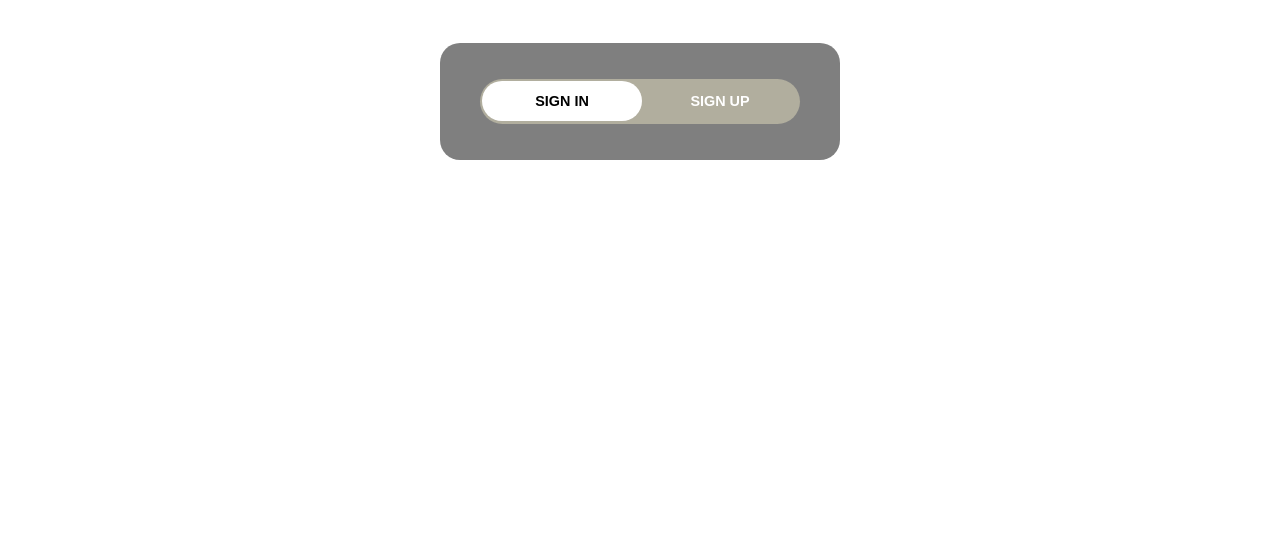
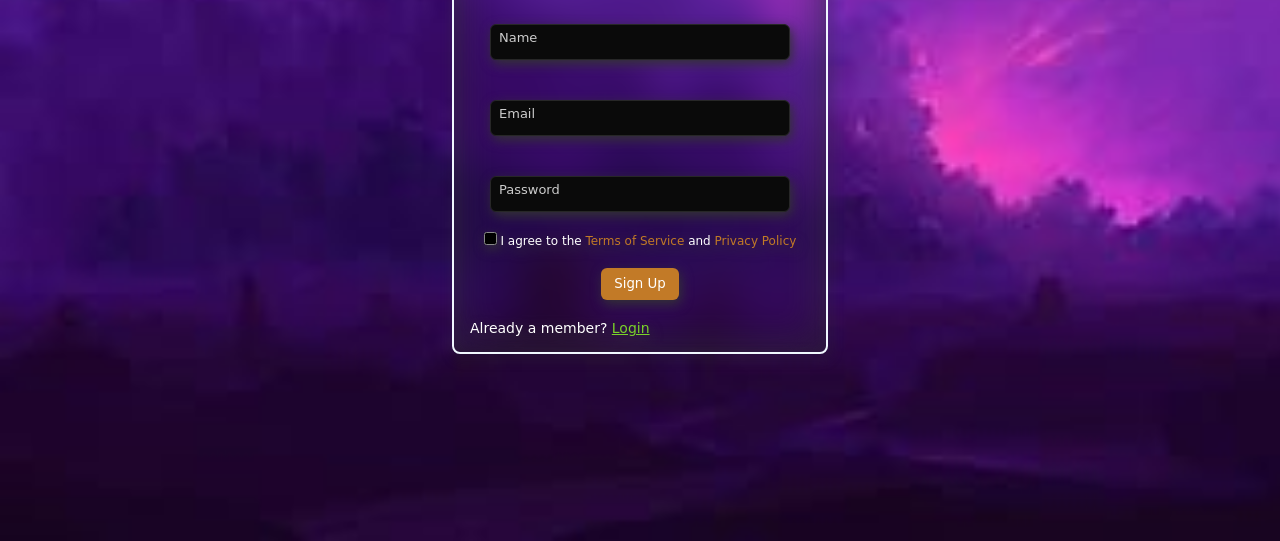
Before and after one commit to yash2svi/CommunityResilence, a plain HTML site: page signup.html in a window 1280 px wide. Shown: the part 259-800 px from the top of the page. Drawn offline with Linux system fonts and the light colour scheme.

Commit message:
Add files via upload

```diff
--- a/signup.css
+++ b/signup.css
@@ -1,145 +1,115 @@
-body{
-    background-image: url("background.png");
-    background-size: cover;
-    background-position: 0px 0px;
+* {
+    margin: 0;
+    padding: 0;
+    font-family: cursive;
 }
 
-.main{
-    width: 400px;
-    margin: 220px auto 0px auto;
+.reg-form {
     display: flex;
-    justify-content: center;
-    align-items: center;
-}
-.LOGO{
-    display:contents;
-    width: 200px;
-    height: 200px;
-    padding: 0px;
-    position: relative;
-    justify-content: center;
-    align-items: center;
+    height: 100vh;
+    background-image: url(background.jpg);
+    background-size: cover;
 }
 
-.sign{
-    background-color: rgba(0,0,0,0.5);
-    width: 100%;
-    font-size: 18px;
-    border-radius: 20px;
-    border:1px solid rbga(255,255,255,0.3);
-    /* rgba(0,0,0,0.3); */
-    color:#fff;
+.form {
+    margin: auto;
+    padding: 1rem;
+    border: 2px solid aliceblue;
+    border-radius: 0.5rem;
+    background: transparent right bottom;
+    backdrop-filter: blur(20px);
+    filter: drop-shadow(2px 4px 6px #333);
 }
 
-.container{
-    background-color: rgba(0,0,0,0.5);
-    width: 100%;
-    font-size: 18px;
-    border-radius: 20px;
-    border:1px solid rbga(255,255,255,0.3);
-    /* rgba(0,0,0,0.3); */
-    color:#fff;
-    display: flex;
-    align-items: center;
-    flex-direction:column;
+.title, .action-btn {
+    text-align: center;
+    margin-bottom: 1.25rem;
+    color: #fff;
 }
 
-h2{
-    text-align: center;
-    padding: 20px;
+.form-input {
+    width: 18.75rem;
+    padding: 1.25rem;
+    position: relative;
 }
 
-input#user,select,textarea{
-    width: 300px;
-    border: 1px solid #ddd;
-    border-radius: 5px;
-    outline: 0;
-    padding: 7px;
-    background-color: #fff;
-    box-shadow: insert 1px 1px 5px rgba(0,0,0,0.3);
-}
-/* .img{
-    width: 20px;
-    height: 200px;
-    padding: 2px;
-} */
-input#submit
-{
-    text-align: center;
-    width: 100px;
-    padding: 7px;
-    font-size: 16px;
-    font-family: sans-serif;
-    border: none;
-    border-radius: 3px;
-    background-color: rgb(177, 174, 158);
-    color: #fff;
-    cursor: pointer;
-    border: 1px solid;
-    /* rgba(255,255,255,.3); */
-    box-shadow: 1px 1px 5px rgba(0,0,0,0.3);
-    transition: all 0.3s ease-in-out;
+.floating-label {
+    font-size: 13px;
+    position: absolute;
+    left: 25px;
+    top: 26px;
+    pointer-events: none;
+    padding: 0 0.25rem;
+    background: #0a0a0a;
+    color: #ccc;
+    transition: 0.3s ease all;
 }
 
-.submit:hover{
-    transition: all 0.3s ease-in-out;
+.floating-input {
+    font-size: 13px;
+    font-weight: 600;
+    display: block;
+    width: 100%;
+    height: 2.25rem;
+    padding: 0 1rem;
+    box-sizing: border-box;
+    border: 1px solid #272727;
+    border-radius: 6px;
+    background: #0a0a0a;
+    color: #ccc;
+    outline: none;
 }
 
-.actionBtns{
-    width: 80%;
-    background-color: rgba(177, 174, 158);
-    border: none;
-    outline: none;
-    margin: 2em;
-    display: flex;
-    justify-content: space-between;
-    position: relative;
-    border-radius: 50px;
-    text-align: center;
+.floating-input:focus {
+    border: 1px solid #c27a27;
 }
 
-.actionBtn{
-    padding: 1em;
-    width: 50%;
-    border: none;
-    outline: none;
-    background-color: transparent;
-    border-radius: 50px;
-    color: #fff;
-    font-size: 0.8em;
-    font-weight: 600;
-    cursor: pointer;
-    text-align: center;
+.floating-input:focus + .floating-label,
+.floating-input:not(:placeholder-shown) + .floating-label {
+    top: 9px;
+    font-size: 11px;
+    color: #c27a27;
 }
 
-.moveBtn{
-    position: absolute;
-    width: 50%;
-    height: 90%;
-    margin: 2px;
-    border: none;
-    outline: none;
-    border-radius: 50px;
-    background-color: #fff;
-    font-size: 0.8em;
-    font-weight: 600;
-    transform: translateX(0);
-    transition: all 0.2s ease-in-out;
+.term-and-condition {
+    font-size: 12px;
+    text-align: center;
+    color: #fff;
 }
 
-.rightBtn{
-    transform: translateX(98%);
-    transition: all 0.2s ease-in-out;
+.term-and-condition span {
+    color: #c27a27;
+    cursor: pointer;
 }
 
-.form{
-    display: none;
+.radio-input {
+    cursor: pointer;
+    filter: invert(1);
 }
 
-.clientForm{
-    display: block;
+.btn-reg {
+    height: 2rem;
+    padding: 0 0.75rem;
+    border-radius: 6px;
+    line-height: 1.6;
+    margin-top: 1.25rem;
+    border: 1px solid transparent;
+    cursor: pointer;
+    background: #c27a27;
+    color: #fff;
 }
 
-.workerForm{
-    display: block;
+.btn-reg:hover {
+    background: #0a0a0a;
+    border: 1px solid #c27a27;
+    transition: 0.3s ease all;
 }
+
+.login-redirect {
+    font-size: 14px;
+    color: #fff;
+}
+
+.login-redirect a {
+    color: #7ad22a;
+}
--- a/signup.html
+++ b/signup.html
@@ -1,77 +1,44 @@
 <!DOCTYPE html>
 <html lang="en">
-
 <head>
     <meta charset="UTF-8">
-    <meta http-equiv="X-UA-Compatible" content="IE=edge">
     <meta name="viewport" content="width=device-width, initial-scale=1.0">
-    <title>Sign up</title>
-    <link rel="stylesheet" href="signup.css" type="text/css">
-
+    <link rel="stylesheet" href="signup.css">
+    <title>Registration Form</title>
 </head>
 <body>
-    <div CLASS="LOGO">
-        <center><br><br><img src="LOGO.png"></center><br>
-    </div>
-    <center>
-    <div class="main">
-    <div class="container">
-        <div class="actionBtns">
-            <button class="moveBtn">SIGN IN</button>
-        <button class="actionBtn SigninBtn" onclick="toggleForm('signin')">SIGN IN</button>
-
-        <button class="actionBtn SignupBtn" onclick="toggleForm('signup')">SIGN UP</button>
-
-
-
-        </div>
-        <script src="signup.js">
-        toggleForm('signup');
-        </SCRIPT>
-
-        <form action="index.php" class="form" id="signin">
-            <input type="text" placeholder="Name" id="user"><br/><br>
-            <input type="text" placeholder="Contact number" id="user"><br/><br>
-            <textarea name="Address" placeholder="Address" id="user"></textarea><br/><br>
-            <input type="text" placeholder="username" id="user"><br/><br>
-            <input type="password" placeholder="password" id="user"><br/><br>
-            <input type="password" placeholder="confirm password" id="user"><br/><br>
-            <input type="button" value="Submit" id="submit" onclick="window.open('index.html','_self')"><br><br>
-
-        </form>
-
-
-        <form action="connect.php" class="form" id="signup">
-
-            <input type="text" placeholder="Name" id="user"><br/><br>
-            <!-- <input type="text" name="occupation" id="user"> -->
-            <input type="text" placeholder="Contact number" id="user"><br/><br>
-            <textarea name="Address" placeholder="Address" id="user"></textarea><br/><br>
-            <input type="text" placeholder="aadhar number" id="user"><br/><br>
-            <input type="text" placeholder="username" id="user"><br/><br>
-            <input type="password" placeholder="password" id="user"><br/><br>
-            <input type="password" placeholder="confirm password" id="user"><br/><br>
-            <input type="button" value="Submit" id="submit" onclick="window.open('connect.html','_self')"><br><br>
-
+    <div class="reg-form">
+        <form action="" class="form">
+            <div class="form-group">
+                <div class="title">
+                    <h1>Get Started</h1>
+                </div>
+                <div class="form-input">
+                    <input class="floating-input" type="text" placeholder="" required>
+                    <label for="" class="floating-label">Name</label>
+                </div>
+                <div class="form-input">
+                    <input class="floating-input" type="email" placeholder="" required>
+                    <label for="" class="floating-label">Email</label>
+                </div>
+                <div class="form-input">
+                    <input class="floating-input" type="password" placeholder="" required>
+                    <label for="" class="floating-label">Password</label>
+                </div>
+                <div class="term-and-condition">
+                    <input type="checkbox" class="radio-input" id="tandc" required>
+                    <label for="tandc" class="radio-label">
+                        I agree to the <span>Terms of Service</span> and <span>Privacy Policy</span>
+                    </label>
+                </div>
+                <div class="action-btn">
+                    <button class="btn-reg" type="submit">Sign Up</button>
+                </div>
+                <div class="login-redirect">
+                    Already a member? <a href="#">Login</a>
+                </div>
+            </div>
         </form>
     </div>
-    </div>
-    </center>
-
-
 </body>
 </html>
-
-<style>
-a:link {
-    color: rgb(111, 123, 184);
-    background-color: transparent;
-    text-decoration: underline;
-  }
-
-a:visited {
-    color: rgb(218, 198, 234);
-    background-color: transparent;
-    text-decoration: underline;
-  }
-</style>
```
